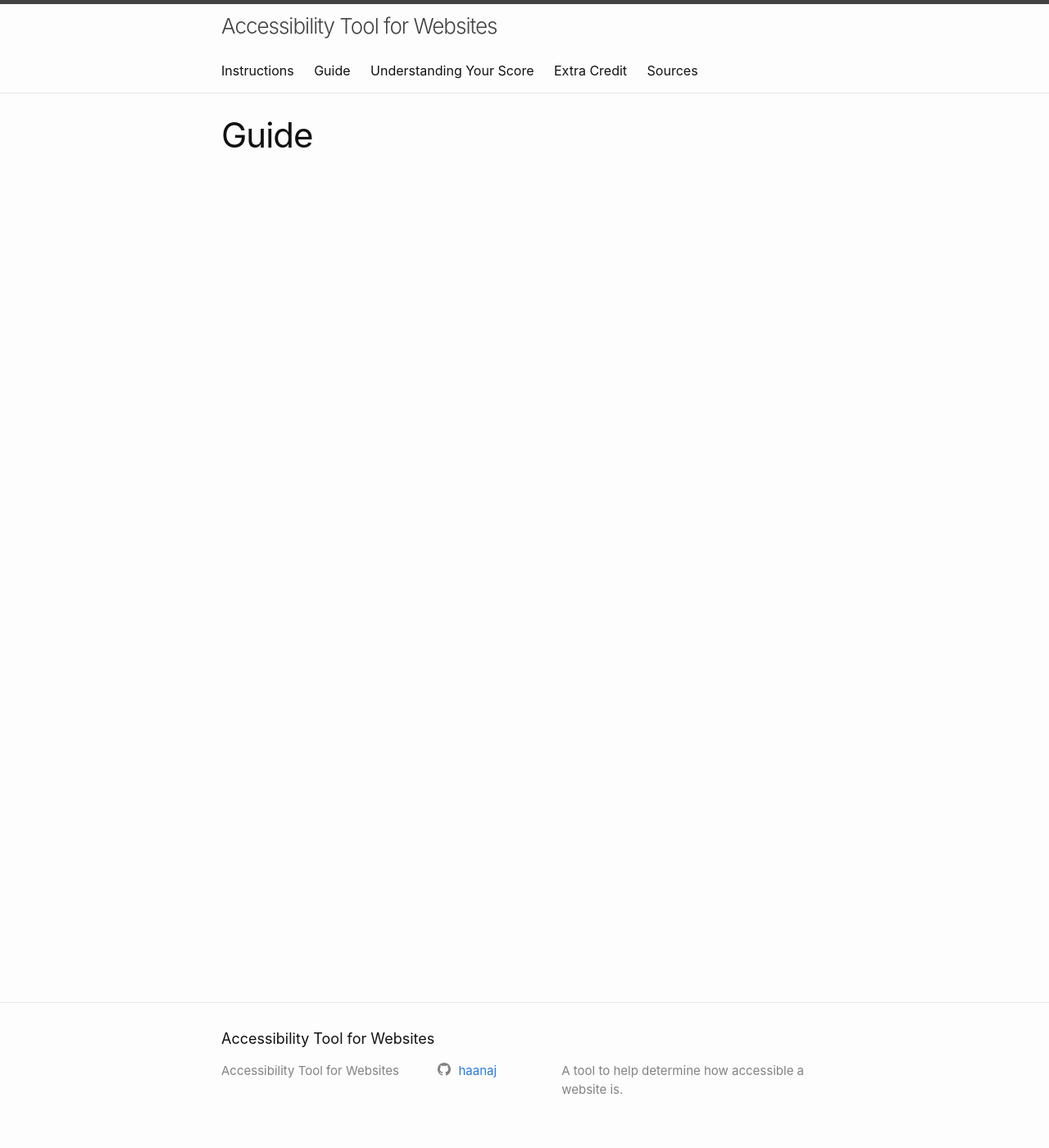
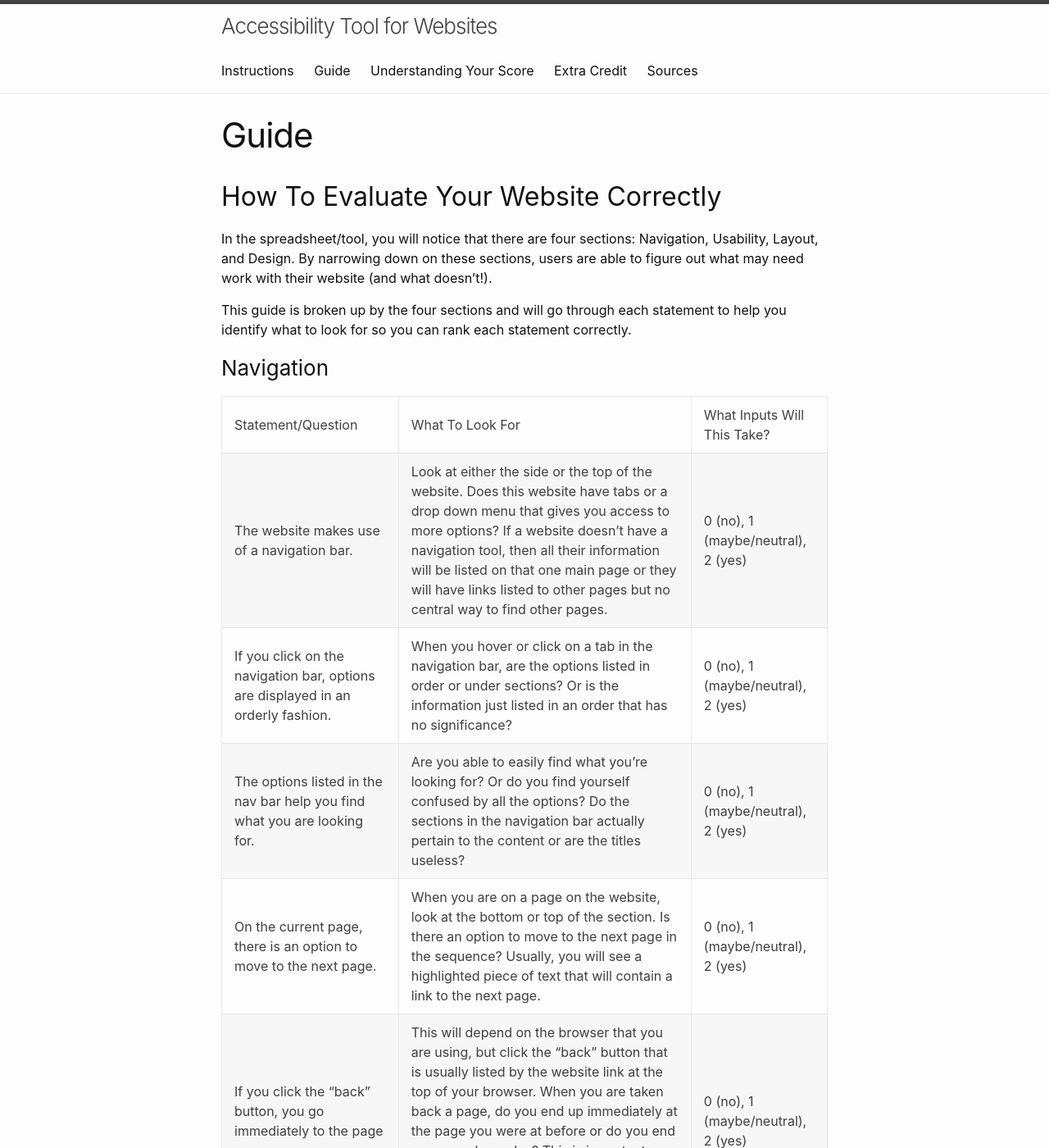
Before and after one commit to haanaj/accessibility-tool, a Jekyll site: the page built from guide.md, in a window 1280 px wide and 1400 px high. Shown: the whole window at 82% size. Built offline with Jekyll 4.4.1, drawn with Linux system fonts in a browser that asks for light colours; some of the changed text lies outside the part shown.

Commit message:
Adding Navigation section to guide.md

```diff
--- a/guide.md
+++ b/guide.md
@@ -4,3 +4,20 @@ title: Guide
 permalink: /guide/
 weight: 2
 ---
+
+## How To Evaluate Your Website Correctly
+
+In the spreadsheet/tool, you will notice that there are four sections: Navigation, Usability, Layout, and Design. By narrowing down on these sections, users are able to figure out what may need work with their website (and what doesn't!).
+
+This guide is broken up by the four sections and will go through each statement to help you identify what to look for so you can rank each statement correctly.
+
+### Navigation
+
+|Statement/Question| What To Look For| What Inputs Will This Take?|
+|The website makes use of a navigation bar.| Look at either the side or the top of the website. Does this website have tabs or a drop down menu that gives you access to more options? If a website doesn't have a navigation tool, then all their information will be listed on that one main page or they will have links listed to other pages but no central way to find other pages.| 0 (no), 1 (maybe/neutral), 2 (yes)|
+|If you click on the navigation bar, options are displayed in an orderly fashion.| When you hover or click on a tab in the navigation bar, are the options listed in order or under sections? Or is the information just listed in an order that has no significance?| 0 (no), 1 (maybe/neutral), 2 (yes)|
+|The options listed in the nav bar help you find what you are looking for.| Are you able to easily find what you're looking for? Or do you find yourself confused by all the options? Do the sections in the navigation bar actually pertain to the content or are the titles useless? |0 (no), 1 (maybe/neutral), 2 (yes)|
+|On the current page, there is an option to move to the next page.| When you are on a page on the website, look at the bottom or top of the section. Is there an option to move to the next page in the sequence? Usually, you will see a highlighted piece of text that will contain a link to the next page. |0 (no), 1 (maybe/neutral), 2 (yes)|
+|If you click the "back" button, you go immediately to the page you were on.| This will depend on the browser that you are using, but click the "back" button that is usually listed by the website link at the top of your browser. When you are taken back a page, do you end up immediately at the page you were at before or do you end up somewhere else? This is important because if users want to retrace their steps, they should be able to do so in a sequential manner. |0 (no), 1 (maybe/neutral), 2 (yes)|
+|There is a search bar and it is useful when looking for information.| Search bars may be located at the top of the website but some are located on the bottom. Try searching for something on the site. Do the search results actually help you find what you are looking for or are the results skewed? Do results pop up at all? |0 (no), 1 (maybe/neutral), 2 (yes)|
+|Overall, it is easy to find what you are looking for on the site.| If you were to find a particular product or if you were to find more information about something on the site, would you be able to easily find it? Or would you find yourself randomly clicking through the pages? |0 (no), 1 (maybe/neutral), 2 (yes)|
```
